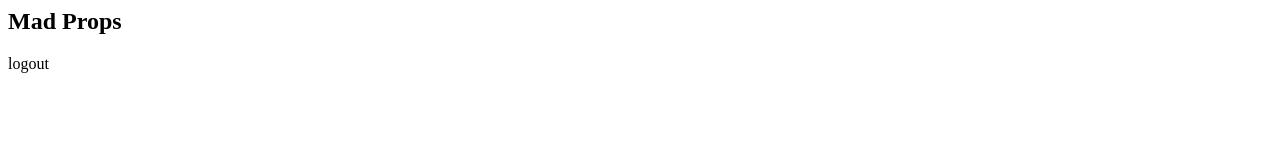
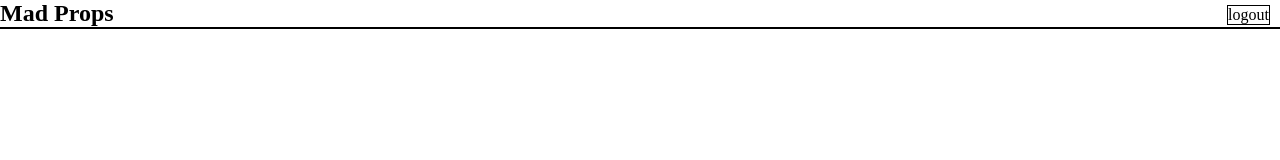
Before and after one commit to ConnectedMachines/TesselDrone, a plain HTML site: page index.html in a window 1280 px wide. Drawn offline with Linux system fonts and the light colour scheme.

Commit message:
Init styles for nav-bar

```diff
--- a/main.css
+++ b/main.css
@@ -1,17 +1,29 @@
-#nav-bar{
-
+body{
+  margin: 0;
 }
 
-#nav-bar:h2{
+#nav-bar{
+  position: absolute;
+  box-sizing: border-box;
+  border-bottom: solid black 2px;
+  width: 100vw;
+}
 
+#nav-bar h2{
+  display: inline;
 }
 
 #logout-button{
-
+  position: absolute;
+  display: inline;
+  border: solid black 1px;
+  top: 5px;
+  right: 10px;
 }
 
 #main-container{
-
+  position: absolute;
+  box-sizing: border-box;
 }
 
 .container{
```
